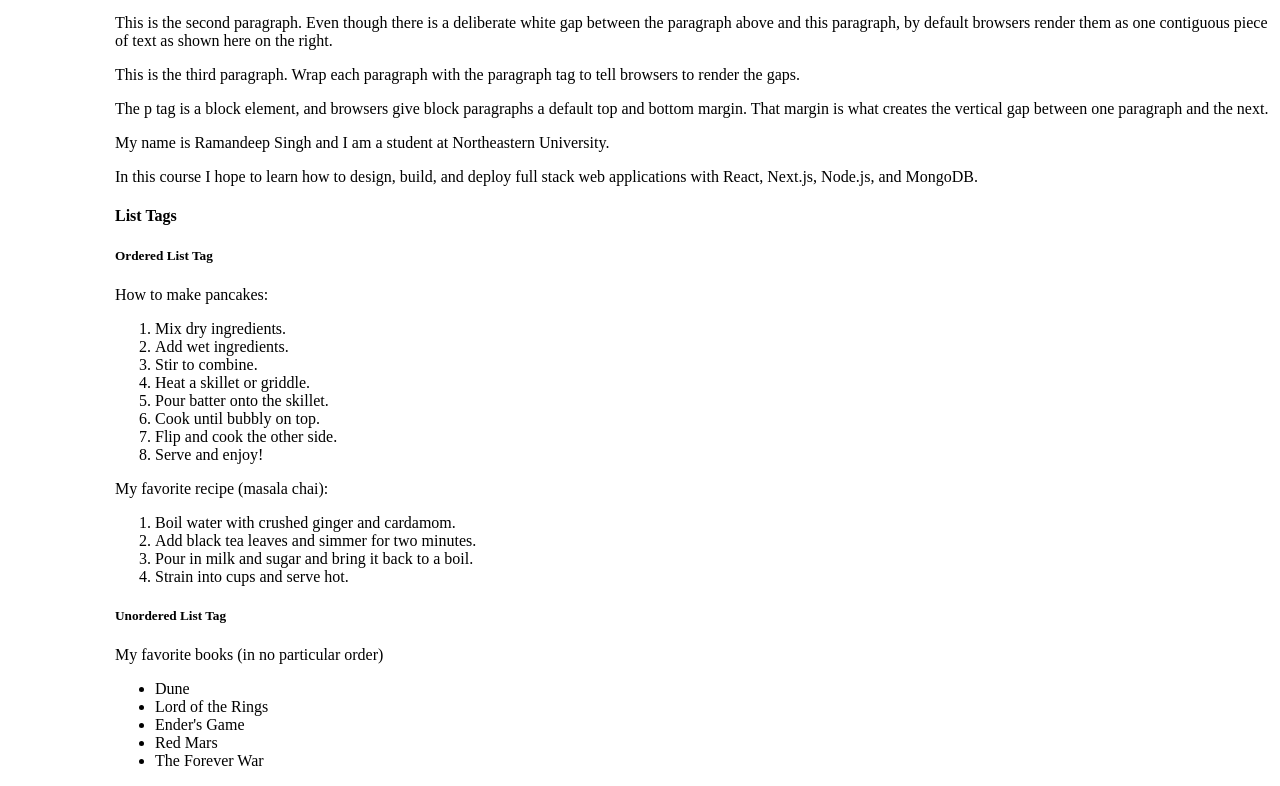
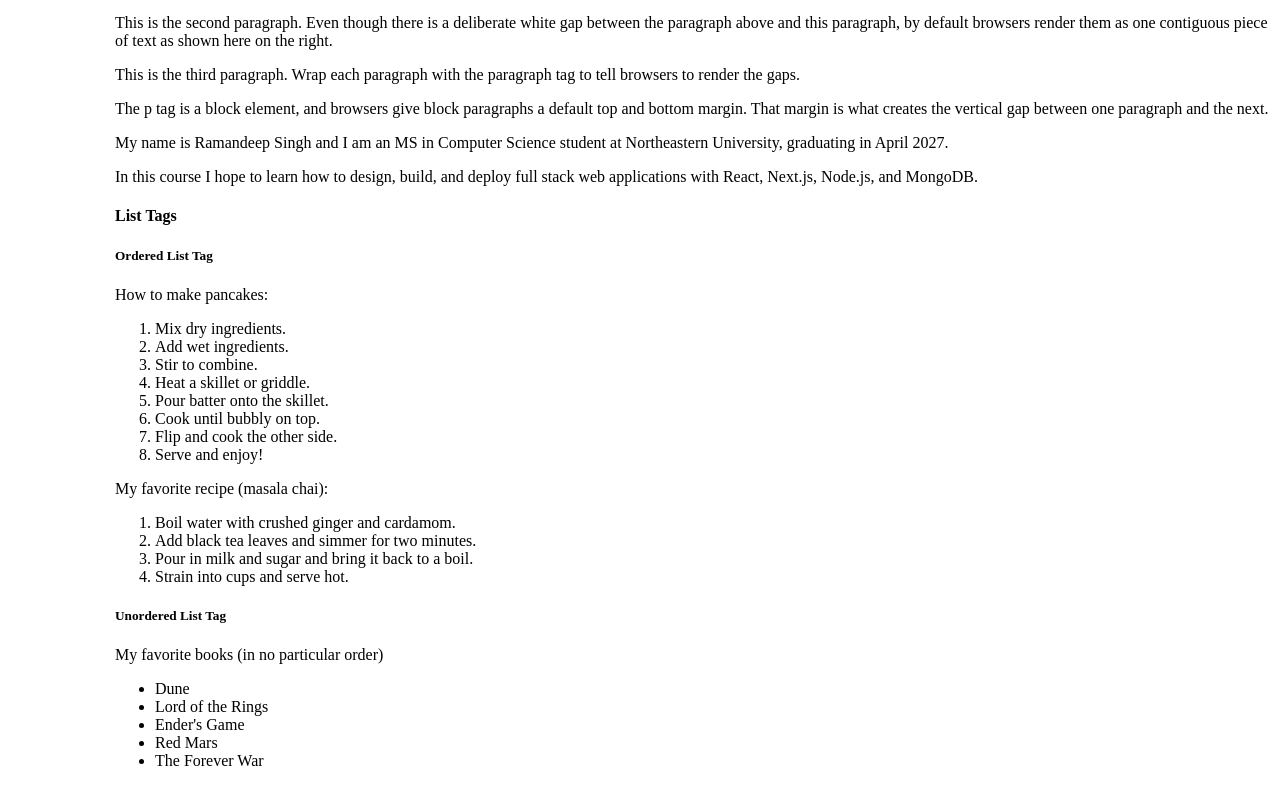
Before and after one commit to Ramandeep2077/webdev-client, a Next.js app: page /labs/lab1 in a window 1280 px wide. Shown: the part 965-1751 px from the top of the page. Built offline with nearby package versions, Linux system fonts and the light colour scheme.

Commit message:
Update personal details: MS in CS, graduating April 2027

```diff
--- a/app/labs/lab1/ParagraphTag.tsx
+++ b/app/labs/lab1/ParagraphTag.tsx
@@ -28,8 +28,8 @@ export default function ParagraphTag() {
         gap between one paragraph and the next.
       </p>
       <p id="wd-p-your-1">
-        My name is Ramandeep Singh and I am a student at Northeastern
-        University.
+        My name is Ramandeep Singh and I am an MS in Computer Science student at
+        Northeastern University, graduating in April 2027.
       </p>
       <p id="wd-p-your-2">
         In this course I hope to learn how to design, build, and deploy full
--- a/app/labs/lab1/forms/YourForm.tsx
+++ b/app/labs/lab1/forms/YourForm.tsx
@@ -140,7 +140,7 @@ export default function YourForm() {
         type="number"
         min={2026}
         max={2032}
-        defaultValue={2028}
+        defaultValue={2027}
       />
       <br />
       <label htmlFor="wd-your-start-date">Program start date:</label>
```
